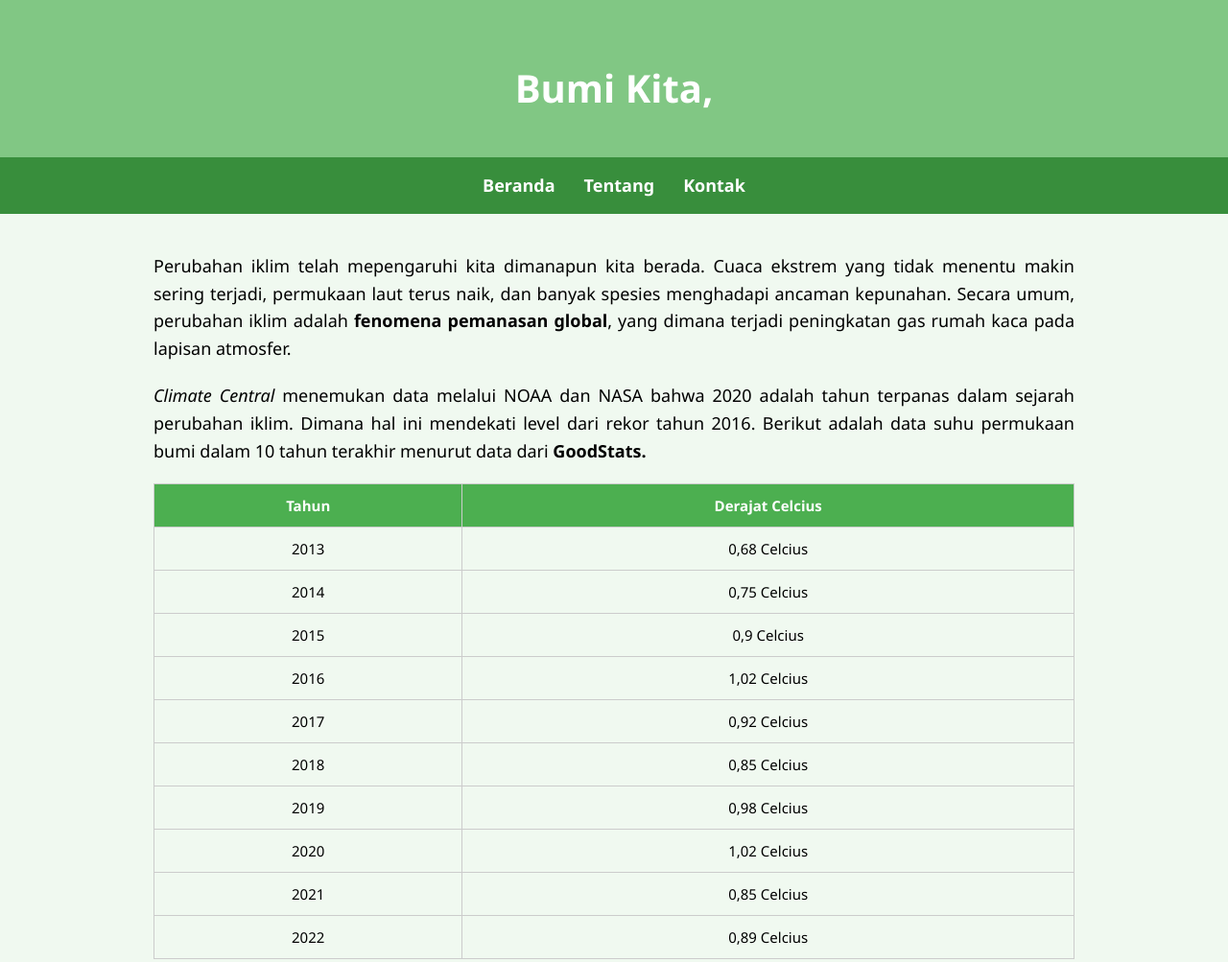
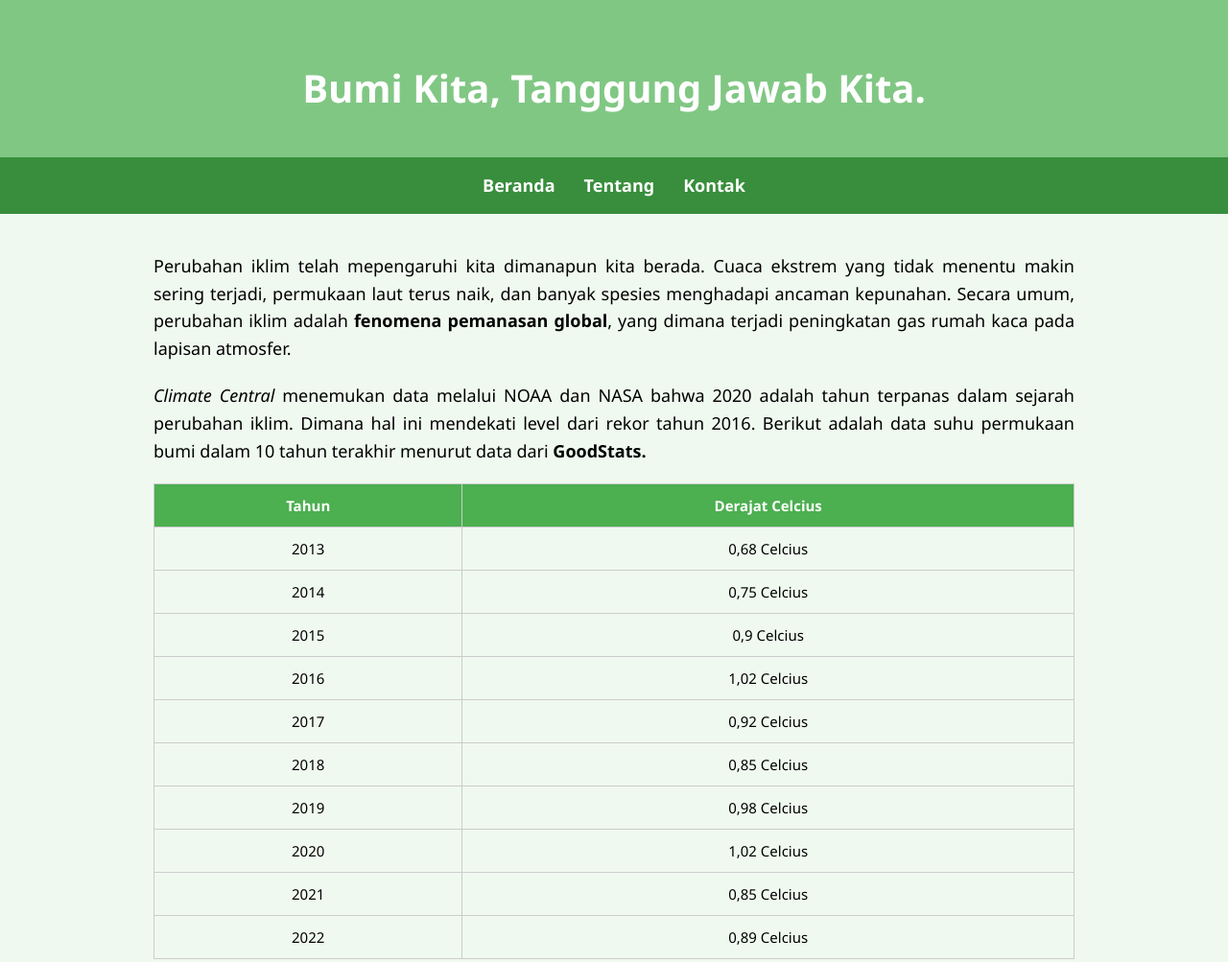
Before and after one commit to Valencia0610/Project_UAS, a plain HTML site: page index.html in a window 1280 px wide. Shown: the top 1003 px of the page at 96% size. Drawn offline with Linux system fonts and the light colour scheme.

Commit message:
Updated index.html

```diff
--- a/index.html
+++ b/index.html
@@ -9,7 +9,7 @@
 <body>
     <header>
         <div class="inner-header"></div>
-        <h1>Bumi Kita, </h1>
+        <h1>Bumi Kita, Tanggung Jawab Kita.</h1>
     </div>
     </header>
         <nav>
```
